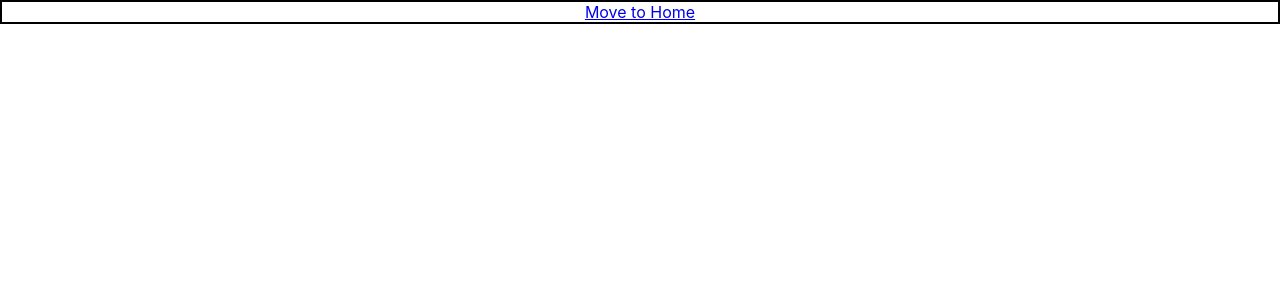
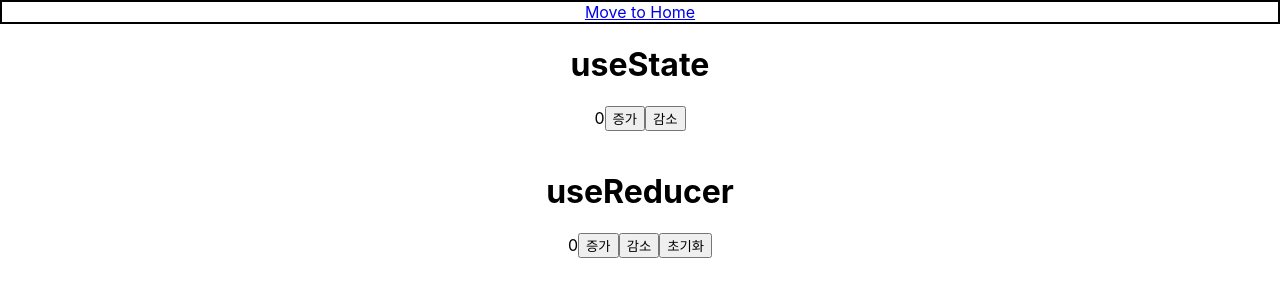
Before and after one commit to Danpyeon/reactStudy, a React (Create React App) app: page /red01 in a window 1280 px wide. Before the commit this address had no page. Shown: the top 300 px of the page. Built offline with nearby package versions, Linux system fonts and the light colour scheme.

Commit message:
Feat : Reducer

```diff
--- a/src/App.js
+++ b/src/App.js
@@ -17,6 +17,7 @@ import BoardMain from './comp/board/board_main'
 import BoardRegist from './comp/board/board_regist'
 import BoardView from './comp/board/board_view'
 import BoardModify from './comp/board/board_modify'
+import Red01 from './comp/red/Red01'
 
 
 function App() {
@@ -42,6 +43,7 @@ function App() {
           <Route path={"/boardRegist"} element={<BoardRegist />} />
           <Route path={"/boardView"} element={<BoardView />} />
           <Route path={"/boardModify"} element={<BoardModify />} />
+          <Route path={"/red01"} element={<Red01 />} />
         </Routes>
       </BrowserRouter>
     </div>
@@ -68,6 +70,9 @@ function Home() {
 
       <h4>Board</h4>
       <Link to="/boardLogin">게시판 로그인</Link> <br />
+
+      <h4>Red</h4>
+      <Link to="red01">Reducer 01</Link>
     </div>
   )
 }
--- /dev/null
+++ b/src/comp/red/Red01.js
@@ -0,0 +1,75 @@
+import { useReducer, useState } from "react"
+
+
+/**
+ * 공식 명칭 > reducer
+ * status : 첫 번째 인자값(oldStatus), 호출 되었을 때 reducer에 담겨 있는 값
+ * action : reducer를 호출 되었을 때 action에 값이 들어옴
+ * reducer 함수는  action의 값을 확인 > status 값 변경
+ */
+function changeTest(status, action) {
+    console.log(status);
+    console.log(action);
+
+    switch(action) {
+        case 'U' :
+            return status+1;
+        case 'D' :
+            return status-1;
+        case 'R' :
+            return 0;
+    }
+
+    return status;
+}
+
+export default function Red01() {
+
+    const [data, setData] = useState(0);
+    const [test, setTest] = useReducer(changeTest, 0);
+    //useReducer(함수명, 값) 값에 따라 배열, 수, 문자열이 바뀜. setTest를 하면 function을 호출하고 그 값을 넘겨준다.
+
+    return(
+        <div>
+            <h1>useState</h1>
+            {data}
+            <input
+            type='button'
+            value='증가'
+            onClick={e=>{
+                setData(data+1)
+            }} />
+            <input
+            type='button'
+            value='감소'
+            onClick={e=>{
+                setData(data-1)
+            }} /> <br/><br/>
+            <h1>useReducer</h1>
+            {test}
+
+            <input
+            type='button'
+            value='증가'
+            onClick={e=>{
+                setTest('U');
+            }}/>
+
+            <input
+            type='button'
+            value='감소'
+            onClick={e=>{
+                setTest('D');
+            }}/>
+
+            <input
+            type='button'
+            value='초기화'
+            onClick={e=>{
+                setTest('R');
+            }}/>
+
+             <br/><br/>
+        </div>
+    )
+}
```
